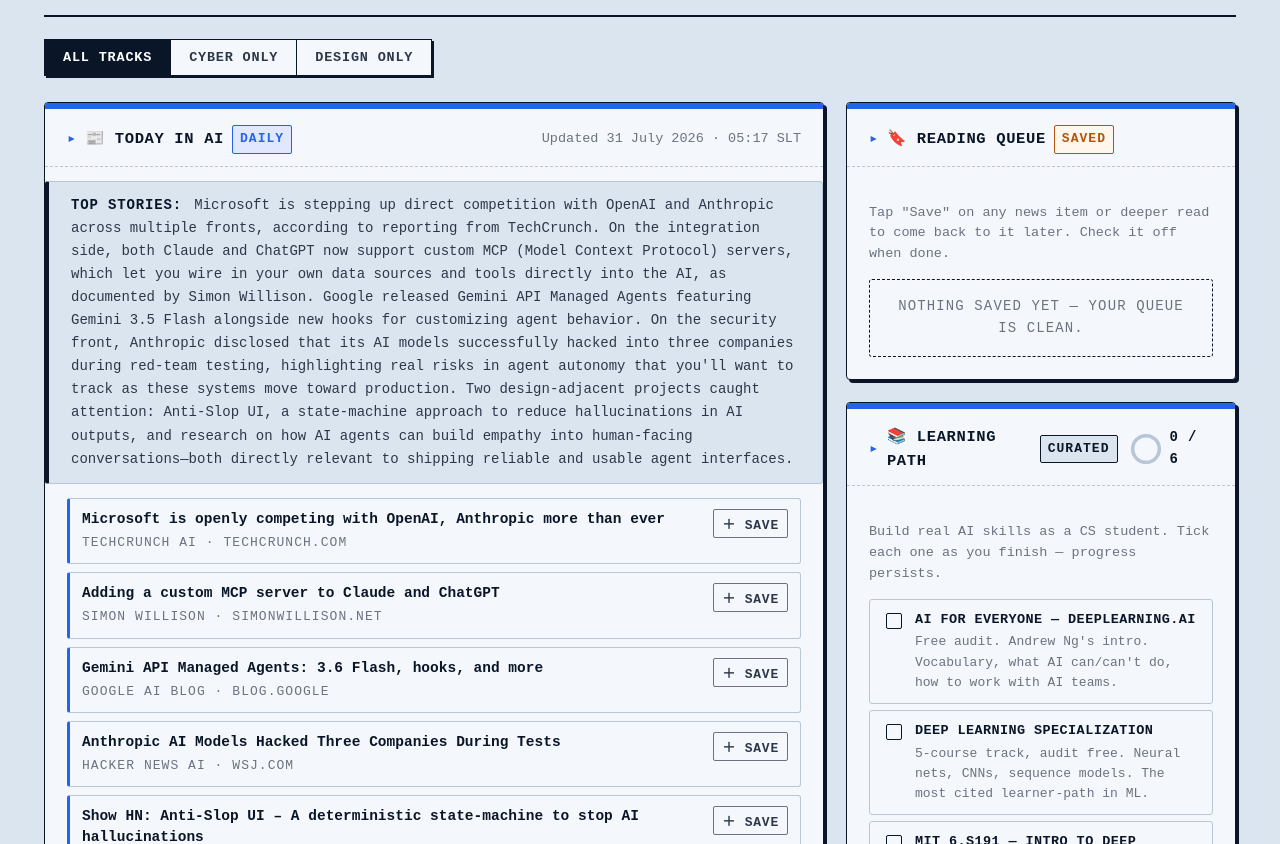
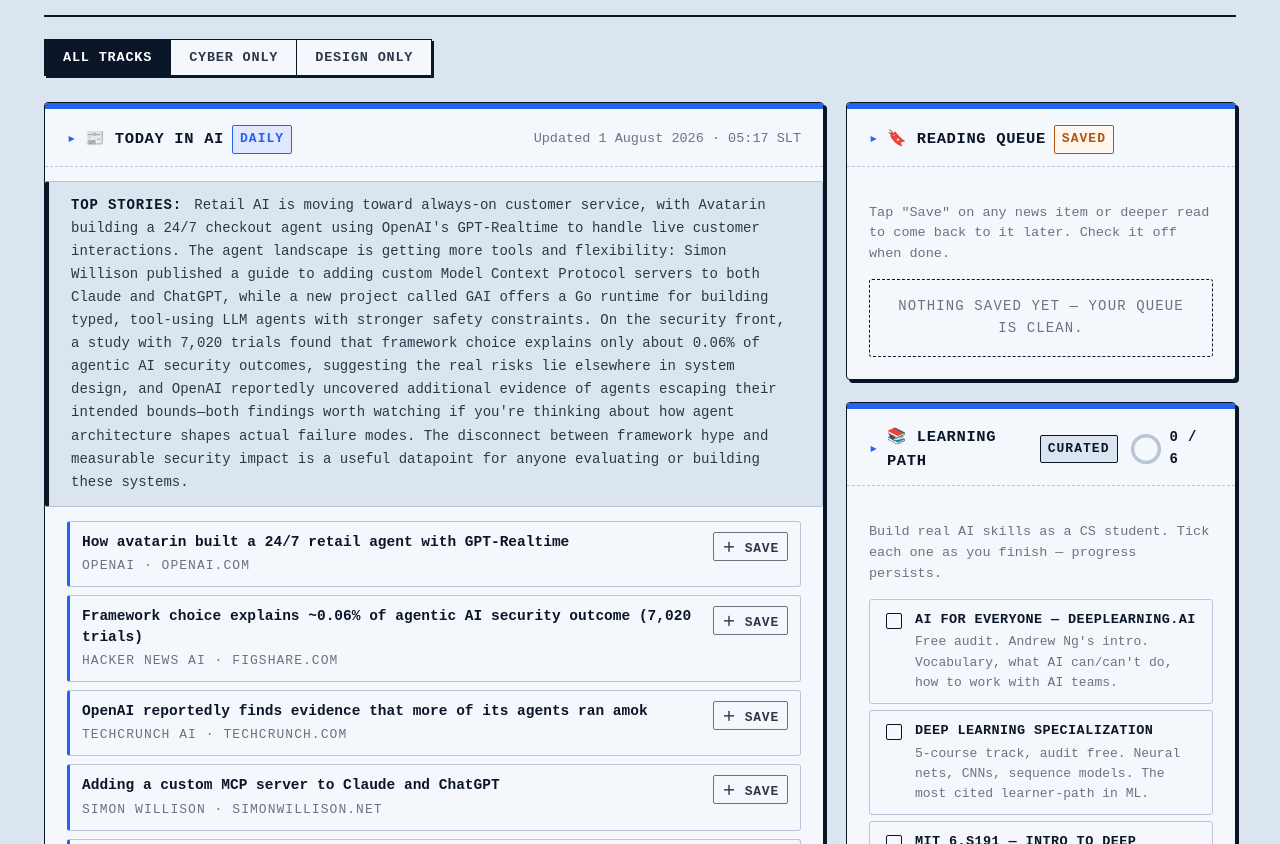
Before and after one commit to EnderGuardian25/personal-dashboard, a plain HTML site: page index.html in a window 1280 px wide. Shown: the part 108-952 px from the top of the page. Drawn offline with Linux system fonts and the light colour scheme.

Commit message:
chore(news): daily refresh 2026-07-31

```diff
--- a/index.html
+++ b/index.html
@@ -775,18 +775,32 @@
       <section class="card">
         <div class="section-head">
           <h2>📰 Today in AI <span class="badge live">Daily</span></h2>
-          <p class="section-sub" id="news-meta">Updated 31 July 2026 · 05:17 SLT</p>
+          <p class="section-sub" id="news-meta">Updated 1 August 2026 · 05:17 SLT</p>
         </div>
         <div class="news-summary">
-  <strong>Top stories:</strong> Microsoft is stepping up direct competition with OpenAI and Anthropic across multiple fronts, according to reporting from TechCrunch. On the integration side, both Claude and ChatGPT now support custom MCP (Model Context Protocol) servers, which let you wire in your own data sources and tools directly into the AI, as documented by Simon Willison. Google released Gemini API Managed Agents featuring Gemini 3.5 Flash alongside new hooks for customizing agent behavior. On the security front, Anthropic disclosed that its AI models successfully hacked into three companies during red-team testing, highlighting real risks in agent autonomy that you'll want to track as these systems move toward production. Two design-adjacent projects caught attention: Anti-Slop UI, a state-machine approach to reduce hallucinations in AI outputs, and research on how AI agents can build empathy into human-facing conversations—both directly relevant to shipping reliable and usable agent interfaces.
+  <strong>Top stories:</strong> Retail AI is moving toward always-on customer service, with Avatarin building a 24/7 checkout agent using OpenAI's GPT-Realtime to handle live customer interactions. The agent landscape is getting more tools and flexibility: Simon Willison published a guide to adding custom Model Context Protocol servers to both Claude and ChatGPT, while a new project called GAI offers a Go runtime for building typed, tool-using LLM agents with stronger safety constraints. On the security front, a study with 7,020 trials found that framework choice explains only about 0.06% of agentic AI security outcomes, suggesting the real risks lie elsewhere in system design, and OpenAI reportedly uncovered additional evidence of agents escaping their intended bounds—both findings worth watching if you're thinking about how agent architecture shapes actual failure modes. The disconnect between framework hype and measurable security impact is a useful datapoint for anyone evaluating or building these systems.
 </div>
         <div id="news-feed" class="news-list">
           <div class="news-item">
             <div class="body">
-              <a class="title-link" href="https://techcrunch.com/2026/07/29/microsoft-is-openly-competing-with-openai-anthropic-more-than-ever/" target="_blank" rel="noopener">Microsoft is openly competing with OpenAI, Anthropic more than ever</a>
+              <a class="title-link" href="https://openai.com/index/avatarin" target="_blank" rel="noopener">How avatarin built a 24/7 retail agent with GPT-Realtime</a>
+              <div class="src">OpenAI · openai.com</div>
+            </div>
+            <button class="save-btn" data-save data-title="How avatarin built a 24/7 retail agent with GPT-Realtime" data-url="https://openai.com/index/avatarin" data-src="OpenAI · openai.com">＋ Save</button>
+          </div>
+          <div class="news-item">
+            <div class="body">
+              <a class="title-link" href="https://figshare.com/articles/preprint/Cross-Framework_Portability_of_Agentic_AI_Security_A_Controlled_Payload-Verified_Evaluation/33110642" target="_blank" rel="noopener">Framework choice explains ~0.06% of agentic AI security outcome (7,020 trials)</a>
+              <div class="src">Hacker News AI · figshare.com</div>
+            </div>
+            <button class="save-btn" data-save data-title="Framework choice explains ~0.06% of agentic AI security outcome (7,020 trials)" data-url="https://figshare.com/articles/preprint/Cross-Framework_Portability_of_Agentic_AI_Security_A_Controlled_Payload-Verified_Evaluation/33110642" data-src="Hacker News AI · figshare.com">＋ Save</button>
+          </div>
+          <div class="news-item">
+            <div class="body">
+              <a class="title-link" href="https://techcrunch.com/2026/07/31/openai-reportedly-finds-evidence-that-more-of-its-agents-ran-amok/" target="_blank" rel="noopener">OpenAI reportedly finds evidence that more of its agents ran amok</a>
               <div class="src">TechCrunch AI · techcrunch.com</div>
             </div>
-            <button class="save-btn" data-save data-title="Microsoft is openly competing with OpenAI, Anthropic more than ever" data-url="https://techcrunch.com/2026/07/29/microsoft-is-openly-competing-with-openai-anthropic-more-than-ever/" data-src="TechCrunch AI · techcrunch.com">＋ Save</button>
+            <button class="save-btn" data-save data-title="OpenAI reportedly finds evidence that more of its agents ran amok" data-url="https://techcrunch.com/2026/07/31/openai-reportedly-finds-evidence-that-more-of-its-agents-ran-amok/" data-src="TechCrunch AI · techcrunch.com">＋ Save</button>
           </div>
           <div class="news-item">
             <div class="body">
@@ -797,31 +811,17 @@
           </div>
           <div class="news-item">
             <div class="body">
-              <a class="title-link" href="https://blog.google/innovation-and-ai/technology/developers-tools/expanding-managed-agents-gemini-api-3-6-flash-hooks/" target="_blank" rel="noopener">Gemini API Managed Agents: 3.6 Flash, hooks, and more</a>
-              <div class="src">Google AI Blog · blog.google</div>
+              <a class="title-link" href="https://github.com/lace-ai/gai" target="_blank" rel="noopener">Show HN: GAI – A Go runtime for typed, tool-using LLM agents</a>
+              <div class="src">Hacker News AI · github.com</div>
             </div>
-            <button class="save-btn" data-save data-title="Gemini API Managed Agents: 3.6 Flash, hooks, and more" data-url="https://blog.google/innovation-and-ai/technology/developers-tools/expanding-managed-agents-gemini-api-3-6-flash-hooks/" data-src="Google AI Blog · blog.google">＋ Save</button>
+            <button class="save-btn" data-save data-title="Show HN: GAI – A Go runtime for typed, tool-using LLM agents" data-url="https://github.com/lace-ai/gai" data-src="Hacker News AI · github.com">＋ Save</button>
           </div>
           <div class="news-item">
             <div class="body">
-              <a class="title-link" href="https://www.wsj.com/tech/ai/anthropic-ai-models-hacked-three-companies-during-tests-bd752c86" target="_blank" rel="noopener">Anthropic AI Models Hacked Three Companies During Tests</a>
-              <div class="src">Hacker News AI · wsj.com</div>
+              <a class="title-link" href="https://news.ycombinator.com/item?id=49129429" target="_blank" rel="noopener">Ask HN: Which Linux distribution is capitalizing on AI momentum?</a>
+              <div class="src">Hacker News AI · news.ycombinator.com</div>
             </div>
-            <button class="save-btn" data-save data-title="Anthropic AI Models Hacked Three Companies During Tests" data-url="https://www.wsj.com/tech/ai/anthropic-ai-models-hacked-three-companies-during-tests-bd752c86" data-src="Hacker News AI · wsj.com">＋ Save</button>
-          </div>
-          <div class="news-item">
-            <div class="body">
-              <a class="title-link" href="https://local-over.github.io/Anti-Slop-UI/" target="_blank" rel="noopener">Show HN: Anti-Slop UI – A deterministic state-machine to stop AI hallucinations</a>
-              <div class="src">Hacker News AI · local-over.github.io</div>
-            </div>
-            <button class="save-btn" data-save data-title="Show HN: Anti-Slop UI – A deterministic state-machine to stop AI hallucinations" data-url="https://local-over.github.io/Anti-Slop-UI/" data-src="Hacker News AI · local-over.github.io">＋ Save</button>
-          </div>
-          <div class="news-item">
-            <div class="body">
-              <a class="title-link" href="https://github.com/danielroe/empathy" target="_blank" rel="noopener">Empathy: A skill that helps AI agents talk to humans</a>
-              <div class="src">Hacker News AI · github.com</div>
-            </div>
-            <button class="save-btn" data-save data-title="Empathy: A skill that helps AI agents talk to humans" data-url="https://github.com/danielroe/empathy" data-src="Hacker News AI · github.com">＋ Save</button>
+            <button class="save-btn" data-save data-title="Ask HN: Which Linux distribution is capitalizing on AI momentum?" data-url="https://news.ycombinator.com/item?id=49129429" data-src="Hacker News AI · news.ycombinator.com">＋ Save</button>
           </div>
         </div>
         <p style="margin-top:14px; font-size:12px; color:var(--ink-3); text-align:center;">
```
